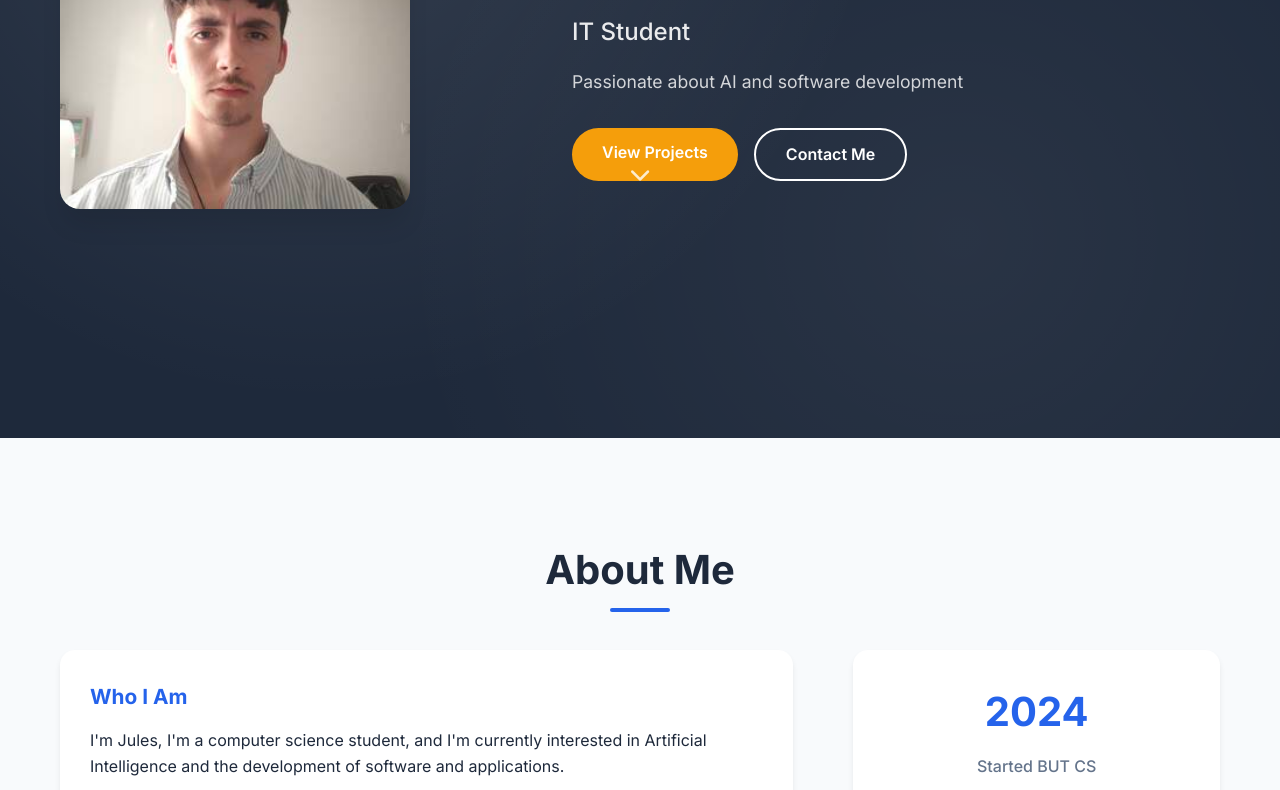
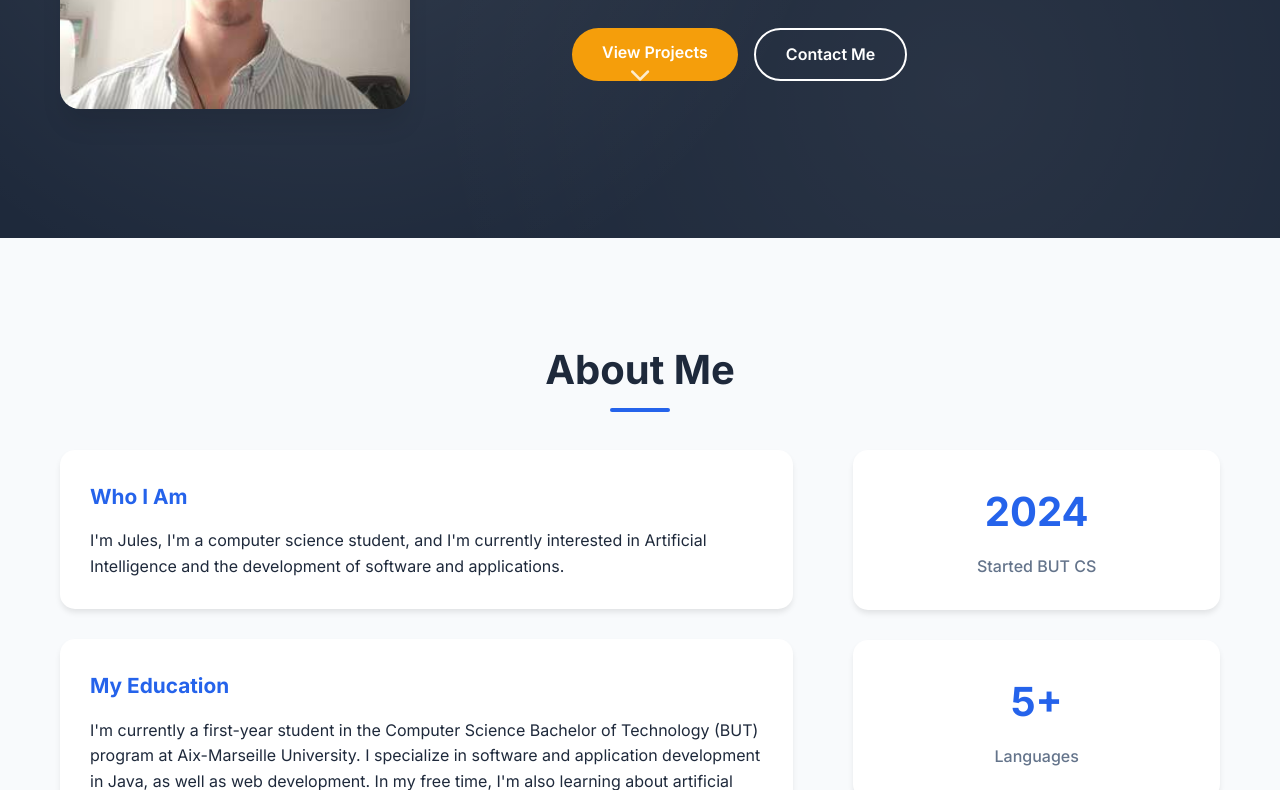
Before and after one commit to julesfuselier/julesfuselier.github.io, a plain HTML site: page index.html in a window 1280 px wide. Shown: the part 362-1152 px from the top of the page. Drawn offline with Linux system fonts and the light colour scheme.

Commit message:
Add meta description and adjust hero section height for better layout

```diff
--- a/css/style.css
+++ b/css/style.css
@@ -109,7 +109,7 @@ body {
 
 /* Hero Section */
 .hero {
-    min-height: 100vh;
+    min-height: 75vh;
     background: #1e293b;
     display: flex;
     align-items: center;
--- a/index.html
+++ b/index.html
@@ -4,6 +4,7 @@
     <meta charset="UTF-8">
     <meta name="viewport" content="width=device-width, initial-scale=1.0">
     <title>Jules Fuselier - Portfolio</title>
+    <meta name="description" content="Welcome to the official website of Jules Fuselier, developer.">
     <link rel="stylesheet" href="css/style.css">
     <link href="https://fonts.googleapis.com/css2?family=Inter:wght@300;400;500;600;700&display=swap" rel="stylesheet">
     <link rel="stylesheet" href="https://cdnjs.cloudflare.com/ajax/libs/font-awesome/6.0.0/css/all.min.css">
```
